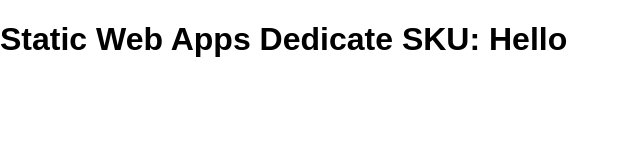
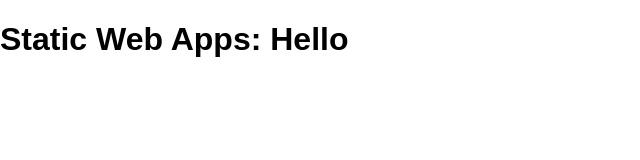
Before and after one commit to cjk7989/vanilla-basic-ded, a website: page src/index.html in a window 1280 px wide. Shown: the whole page, without its empty margins (0-640 px from the left). Drawn offline with Linux system fonts and the light colour scheme.

Commit message:
Update index.html

```diff
--- a/src/index.html
+++ b/src/index.html
@@ -9,7 +9,7 @@
 </head>
 
 <body>
-  <h1>Static Web Apps Dedicate SKU: Hello</h1>
+  <h1>Static Web Apps: Hello</h1>
 </body>
 
 </html>
```
